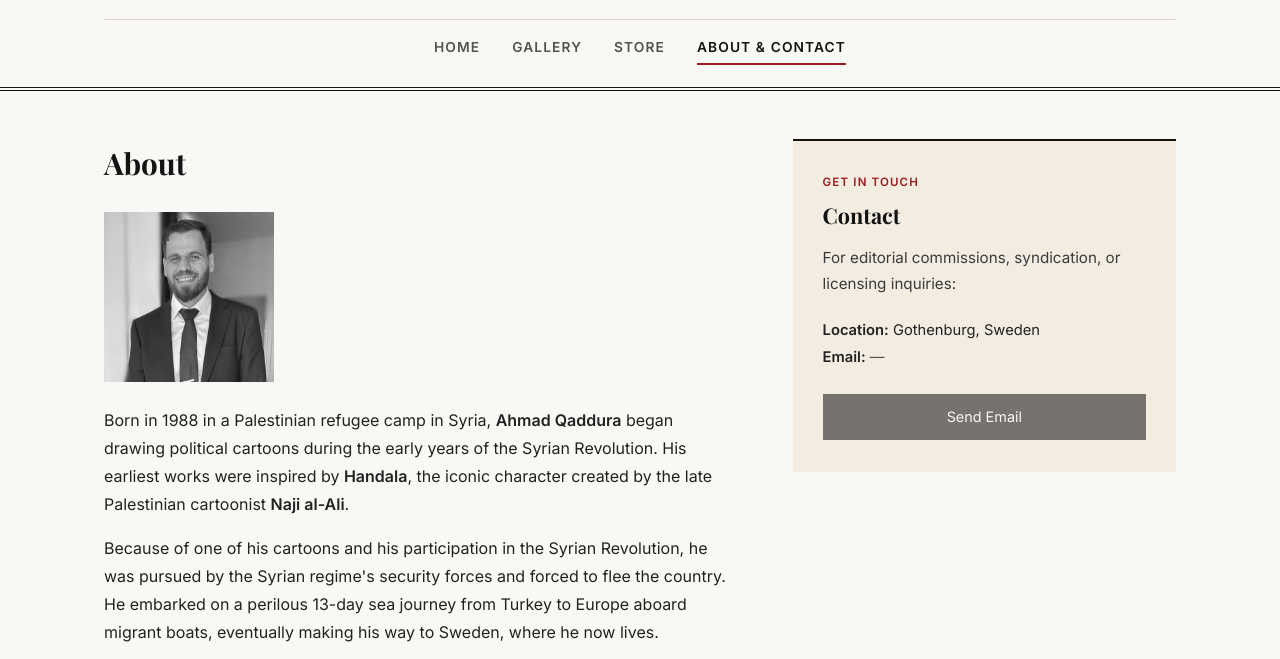
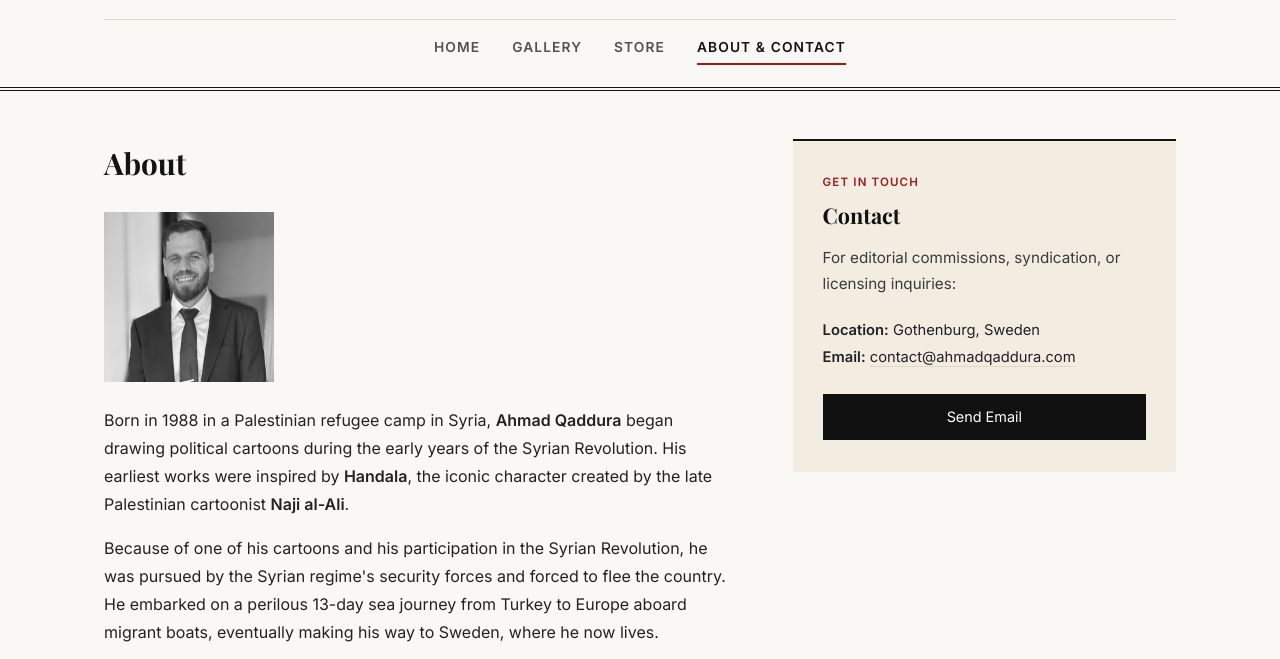
Before and after one commit to ahmadqaddura/ahmadqaddura.github.io, a plain HTML site: page about.html in a window 1280 px wide. Shown: the part 141-800 px from the top of the page. Drawn offline with nearby package versions, Linux system fonts and the light colour scheme; a web font is replaced by a local one.

Commit message:
Activate official contact@ahmadqaddura.com email and Send Email button in About page

```diff
--- a/about.html
+++ b/about.html
@@ -205,11 +205,10 @@
 
                 <div class="contact-meta">
                     <strong>Location:</strong> Gothenburg, Sweden<br>
-                    <strong>Email:</strong> <span style="color: var(--ink-gray);">—</span>
+                    <strong>Email:</strong> <a href="mailto:contact@ahmadqaddura.com" style="color: inherit; text-decoration: none; border-bottom: 1px solid var(--border-line);">contact@ahmadqaddura.com</a>
                 </div>
 
-                <!-- Add your email address to href="mailto:..." and remove the "disabled" class once your domain is ready -->
-                <a href="#" class="contact-btn disabled" onclick="return false;" aria-disabled="true" title="Email coming soon">Send Email</a>
+                <a href="mailto:contact@ahmadqaddura.com" class="contact-btn">Send Email</a>
             </aside>
 
         </div>
```
